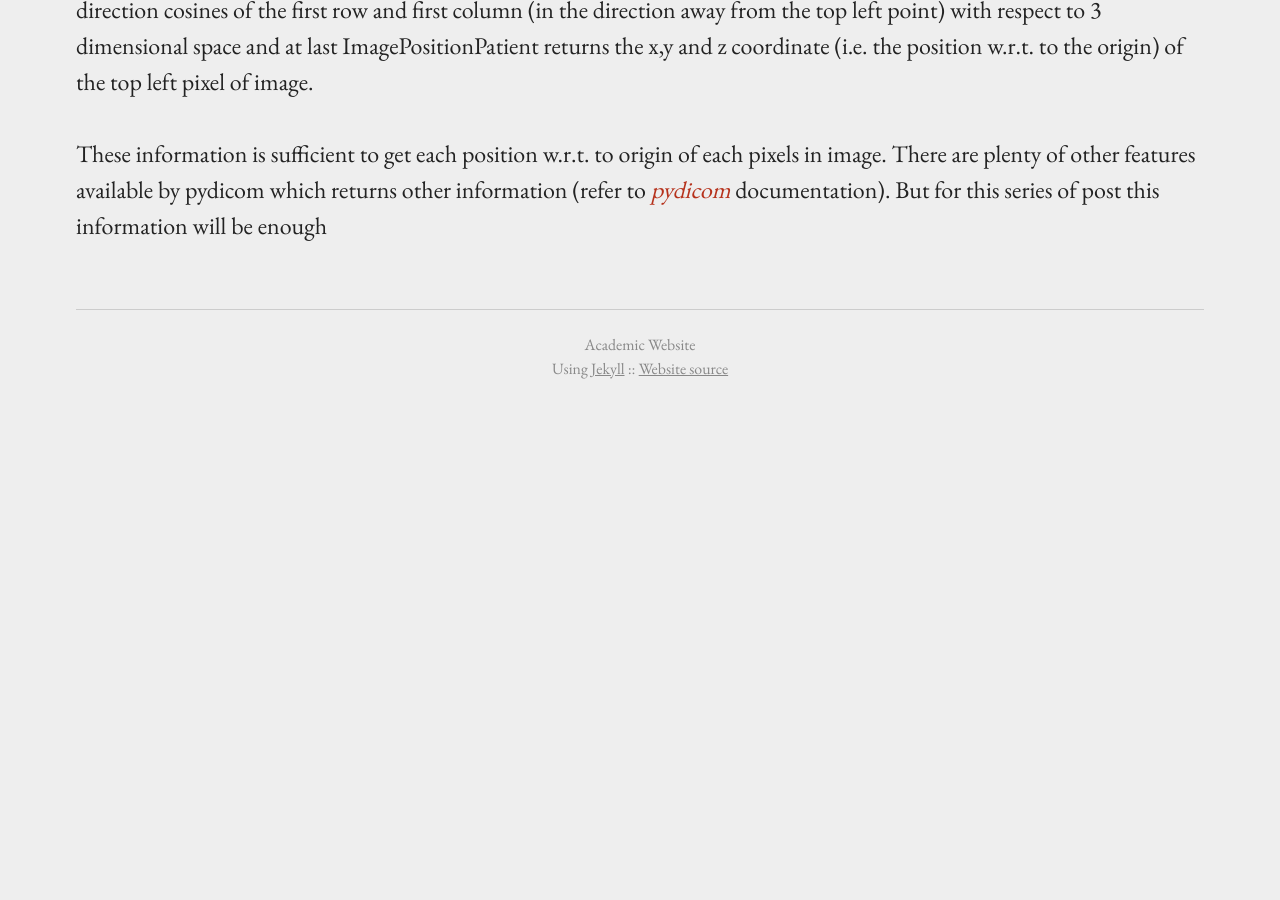
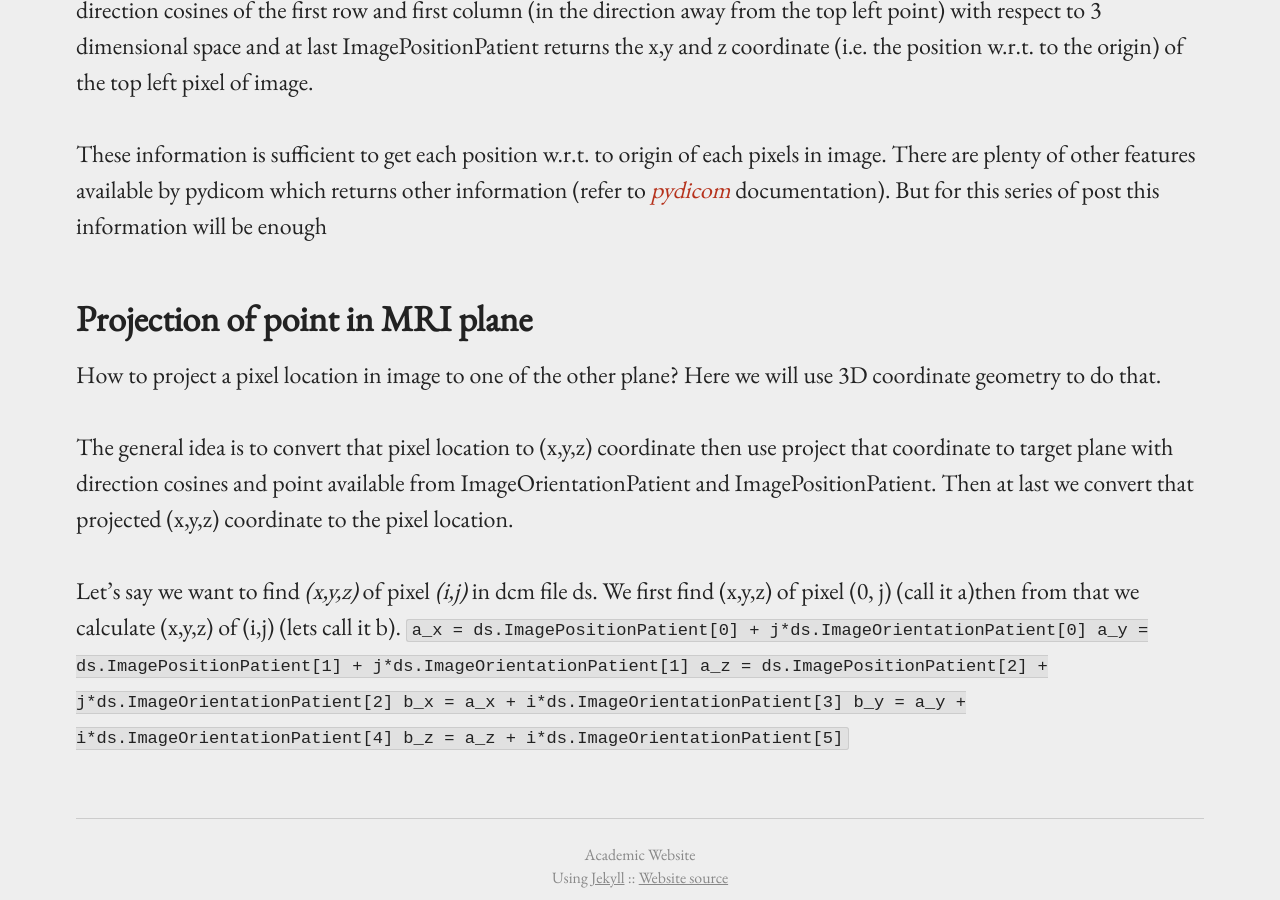
Before and after one commit to BadrinathS/BadrinathS.github.io, a Jekyll site: the page built from _posts/2019-02-15-Understanding-MRI-scans.md, in a window 1280 px wide and 900 px high, scrolled down 3118 px. Built offline with Jekyll 4.4.1, drawn with Linux system fonts in a browser that asks for light colours; comment, search, counter and statistics services are not loaded; before the commit the page ends 3523 px from its top, so only the background shows below that.

Commit message:
Update 2019-02-15-Understanding-MRI-scans.md

```diff
--- a/_posts/2019-02-15-Understanding-MRI-scans.md
+++ b/_posts/2019-02-15-Understanding-MRI-scans.md
@@ -49,4 +49,23 @@ PixelSpacing returns distance between each pixels in mm in both x and y directio
 <br>
 <br>
 These information is sufficient to get each position w.r.t. to origin of each pixels in image. There are plenty of other features available by pydicom which returns other information (refer to <i><a href="https://pydicom.github.io/pydicom/stable/getting_started.html" target="_blank">pydicom</a></i> documentation). But for this series of post this information will be enough
+
+## Projection of point in MRI plane
+
+How to project a pixel location in image to one of the other plane? Here we will use 3D coordinate geometry to do that.
+<br>
+<br>
+The general idea is to convert that pixel location to (x,y,z) coordinate then use project that coordinate to target plane with direction cosines and point available from ImageOrientationPatient and ImagePositionPatient. Then at last we convert that projected (x,y,z) coordinate to the pixel location.
+<br>
+<br>
+Let’s say we want to find <i>(x,y,z)</i> of pixel <i>(i,j)</i> in dcm file ds. We first find (x,y,z) of pixel (0, j) (call it a)then from that we calculate (x,y,z) of (i,j) (lets call it b).
+<code>
+  a_x = ds.ImagePositionPatient[0] + j*ds.ImageOrientationPatient[0]
+  a_y = ds.ImagePositionPatient[1] + j*ds.ImageOrientationPatient[1]
+  a_z = ds.ImagePositionPatient[2] + j*ds.ImageOrientationPatient[2]
+  b_x = a_x + i*ds.ImageOrientationPatient[3]
+  b_y = a_y + i*ds.ImageOrientationPatient[4]
+  b_z = a_z + i*ds.ImageOrientationPatient[5]
+</code>
+
 {% include test_disqus.html %}
```
